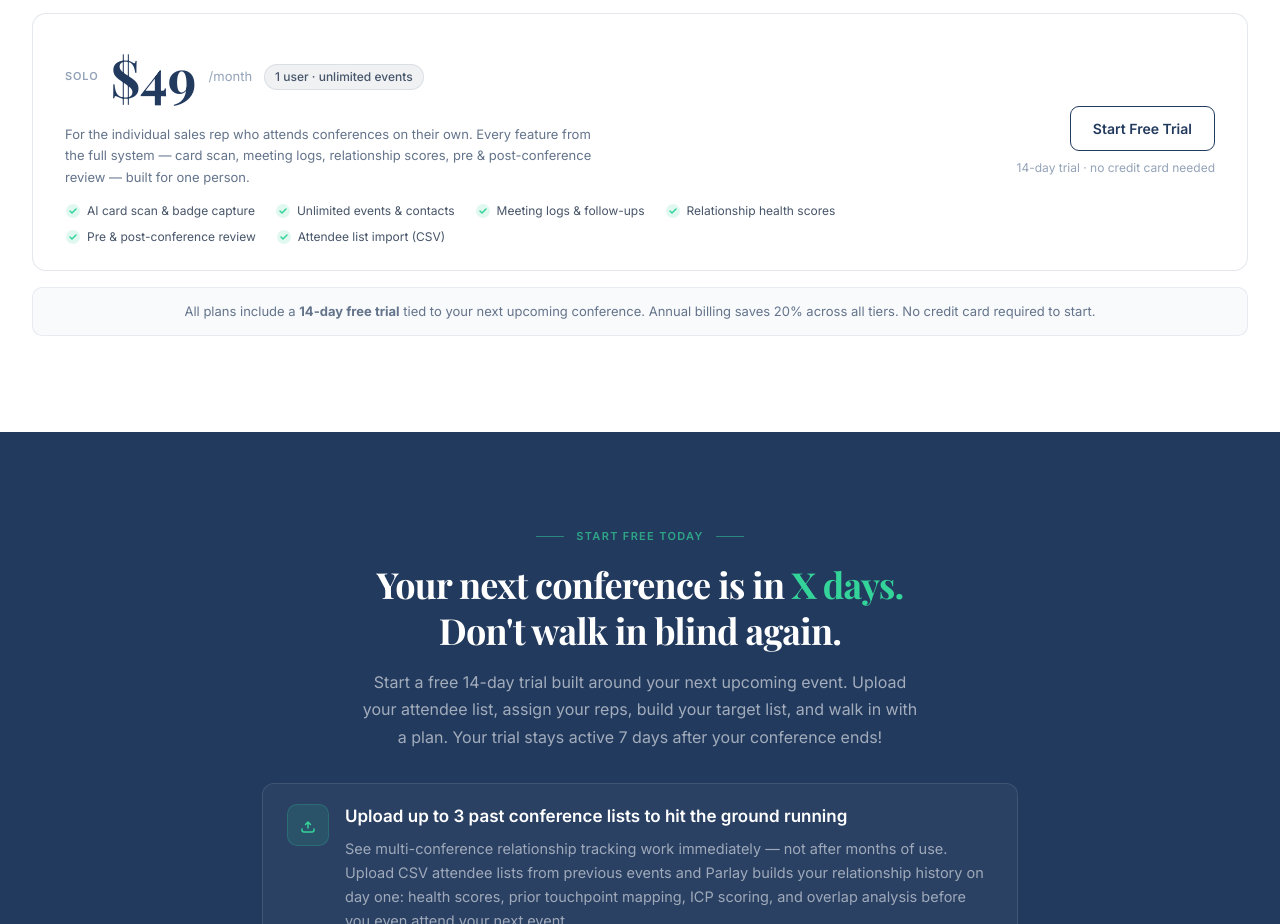
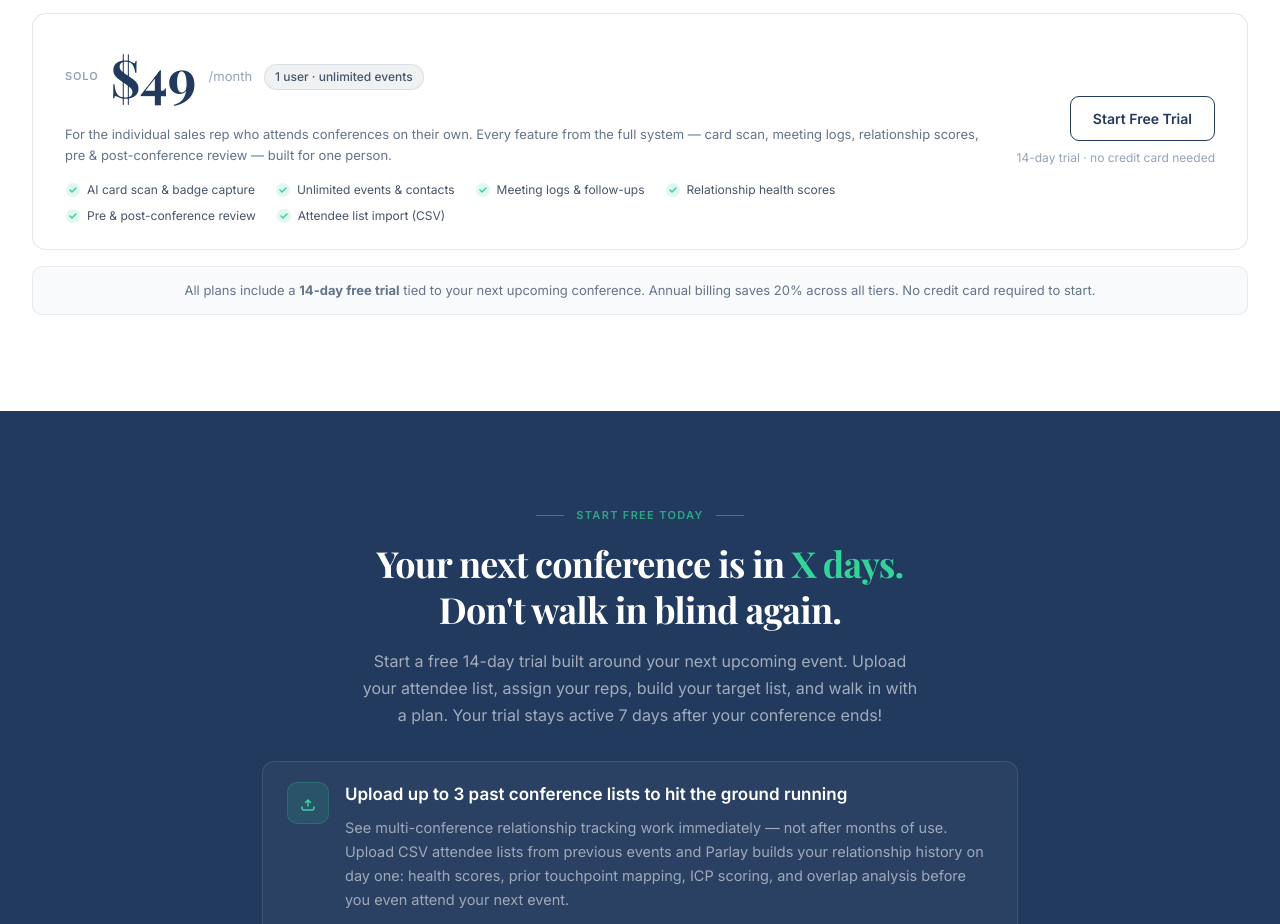
Before and after one commit to kmwinn21-beep/parlay-website, a Next.js app: page / in a window 1280 px wide. Shown: the part 8600-9524 px from the top of the page. Built offline with nearby package versions, Linux system fonts and the light colour scheme; a web font is replaced by a local one.

Commit message:
Remove maxWidth style from Pricing paragraph
Removed maxWidth style from paragraph in Pricing component.

```diff
--- a/components/Pricing.tsx
+++ b/components/Pricing.tsx
@@ -366,7 +366,7 @@
                   1 user · unlimited events
                 </span>
               </div>
-              <p style={{ fontSize: 13, color: "#64748b", maxWidth: 540, lineHeight: 1.65, marginBottom: 14 }}>
+              <p style={{ fontSize: 13, color: "#64748b", lineHeight: 1.65, marginBottom: 14 }}>
                 For the individual sales rep who attends conferences on their own. Every feature from the full system — card scan, meeting logs, relationship scores, pre &amp; post-conference review — built for one person.
               </p>
               <div style={{ display: "flex", flexWrap: "wrap", gap: "8px 20px" }}>
```
